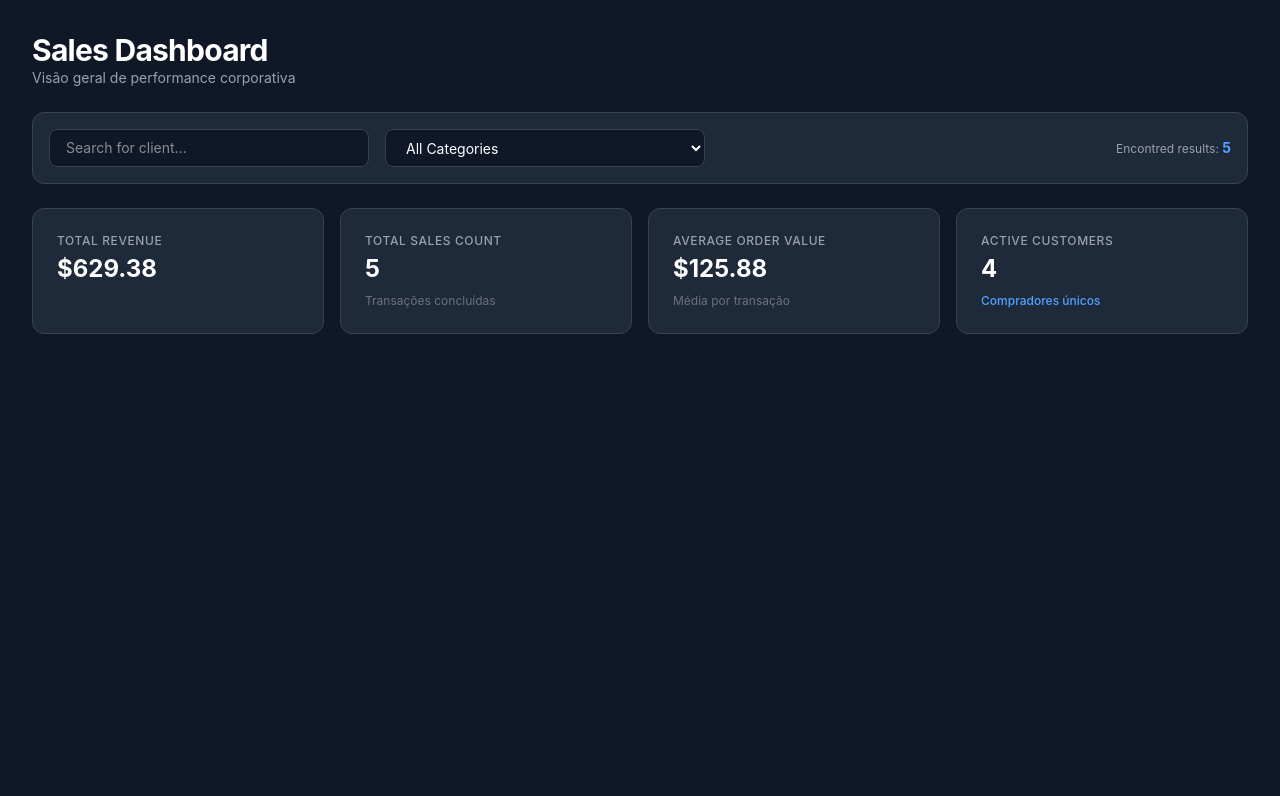
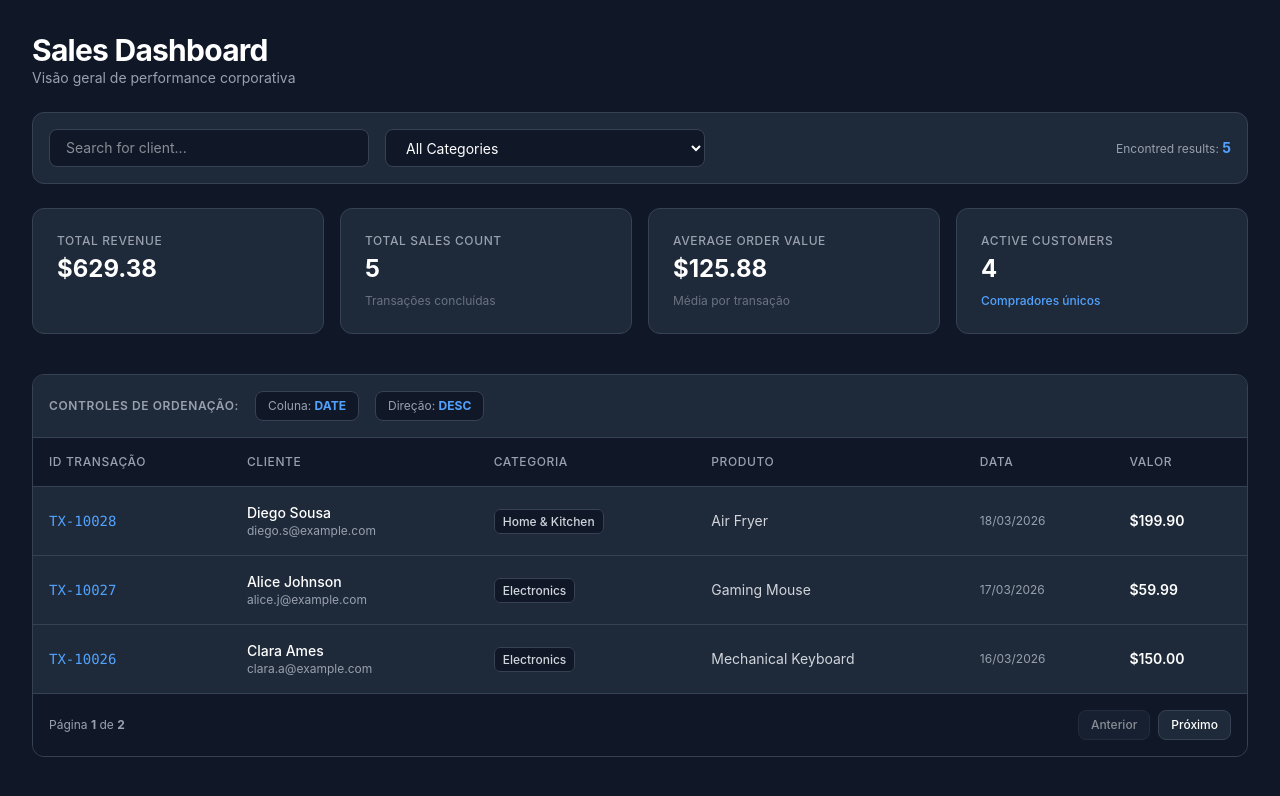
Before and after one commit to daniel27072007/Corporate-dashboard-api, a React (Vite) app: page / in a window 1280 px wide. Shown: the top 796 px of the page. Built offline with nearby package versions, Linux system fonts and the light colour scheme.

Commit message:
visual dataOrdnadedPagas added

```diff
--- a/src/App.jsx
+++ b/src/App.jsx
@@ -129,25 +129,94 @@ function App() {
 
       </div>
 
+      {/* 4. TABELA DE VENDAS CORPORATIVAS */}
+      <div className="bg-gray-800 rounded-xl border border-gray-700 overflow-hidden mt-4">
+
+        {/* Painel Superior: Botões de Controle de Ordenação */}
+        <div className="p-4 bg-gray-800 border-b border-gray-700 flex gap-4 text-xs text-gray-400 items-center">
+          <span className="font-semibold uppercase tracking-wider">Controles de Ordenação:</span>
+
+          <button
+            onClick={() => setSortColumn(sortColumn === "date" ? "price" : "date")}
+            className="bg-gray-900 border border-gray-700 px-3 py-1.5 rounded-lg hover:border-gray-500 transition-colors cursor-pointer"
+          >
+            Coluna: <strong className="text-blue-400 uppercase">{sortColumn}</strong>
+          </button>
+
+          <button
+            onClick={() => setSortDirection(sortDirection === "asc" ? "desc" : "asc")}
+            className="bg-gray-900 border border-gray-700 px-3 py-1.5 rounded-lg hover:border-gray-500 transition-colors cursor-pointer"
+          >
+            Direção: <strong className="text-blue-400 uppercase">{sortDirection}</strong>
+          </button>
+        </div>
+
+        {/* Corpo da Tabela HTML */}
+        <div className="overflow-x-auto">
+          <table className="w-full text-left text-sm">
+            <thead className="bg-gray-900 text-xs text-gray-400 uppercase tracking-wider border-b border-gray-700">
+              <tr>
+                <th className="p-4 font-medium">ID Transação</th>
+                <th className="p-4 font-medium">Cliente</th>
+                <th className="p-4 font-medium">Categoria</th>
+                <th className="p-4 font-medium">Produto</th>
+                <th className="p-4 font-medium">Data</th>
+                <th className="p-4 font-medium">Valor</th>
+              </tr>
+            </thead>
+            <tbody className="divide-y divide-gray-700">
+              {dataOrdnadedPage.map((item) => (
+                <tr key={item.id} className="hover:bg-gray-700/30 transition-colors">
+                  <td className="p-4 font-mono text-blue-400 font-medium">{item.id}</td>
+                  <td className="p-4">
+                    <div className="font-medium text-white">{item.customer.name}</div>
+                    <div className="text-xs text-gray-400">{item.customer.email}</div>
+                  </td>
+                  <td className="p-4">
+                    <span className="px-2 py-1 bg-gray-900 border border-gray-700 rounded-md text-xs font-medium text-gray-300">
+                      {item.category}
+                    </span>
+                  </td>
+                  <td className="p-4 text-gray-300">{item.product}</td>
+                  <td className="p-4 text-gray-400 text-xs">
+                    {new Date(item.date).toLocaleDateString("pt-BR")}
+                  </td>
+                  <td className="p-4 font-semibold text-white">
+                    ${item.amount.toFixed(2)}
+                  </td>
+                </tr>
+              ))}
+            </tbody>
+          </table>
+        </div>
+
+        {/* Barra Inferior: Controle de Paginação Visual */}
+        <div className="p-4 bg-gray-900 border-t border-gray-700 flex justify-between items-center text-xs text-gray-400">
+          <span>
+            Página <strong>{currentPage}</strong> de <strong>{totalPages || 1}</strong>
+          </span>
+          <div className="flex gap-2">
+            <button
+              disabled={currentPage === 1}
+              onClick={() => setCurrentPage(prev => prev - 1)}
+              className="bg-gray-800 border border-gray-700 px-3 py-1.5 rounded-lg text-white font-medium hover:bg-gray-700 disabled:opacity-50 disabled:cursor-not-allowed transition-all cursor-pointer"
+            >
+              Anterior
+            </button>
+            <button
+              disabled={currentPage === totalPages || totalPages === 0}
+              onClick={() => setCurrentPage(prev => prev + 1)}
+              className="bg-gray-800 border border-gray-700 px-3 py-1.5 rounded-lg text-white font-medium hover:bg-gray-700 disabled:opacity-50 disabled:cursor-not-allowed transition-all cursor-pointer"
+            >
+              Próximo
+            </button>
+          </div>
+        </div>
+
+      </div>
+
     </div>
   )
 }
 
 export default App;
-
-// function App() {
-//   return (
-//     <div className="flex flex-col min-h-screen items-center justify-center bg-gray-900 text-white gap-6">
-//       <h1 className="text-4xl font-bold text-green-400">
-//         Tailwind configurado com sucesso! 🚀
-//       </h1>
-//       <button className="bg-blue-600 text-white rounded-lg px-4 py-2 hover:bg-blue-800 transition-colors">Button</button>
-//       <div className="bg-gray-600 border border-gray-500 p-6">
-//         <p className="text-sm text-gray-400">Faturamento Total:</p>
-//         <p className="text-2xl text-white font-bold">$124,500.00</p>
-//       </div>
-//     </div>
-//   );
-// }
-
-// export default App;
```
